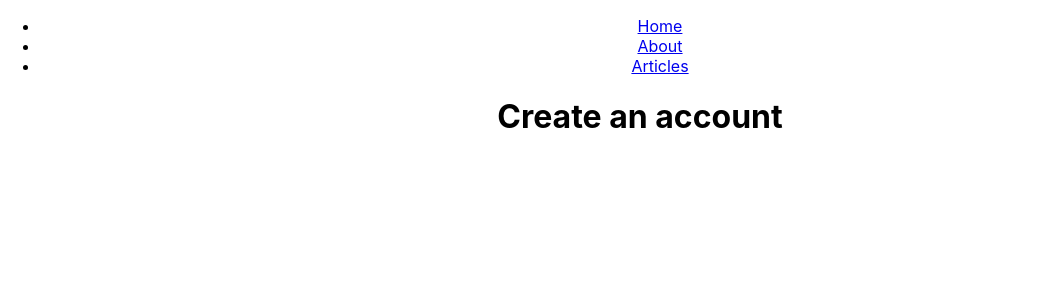
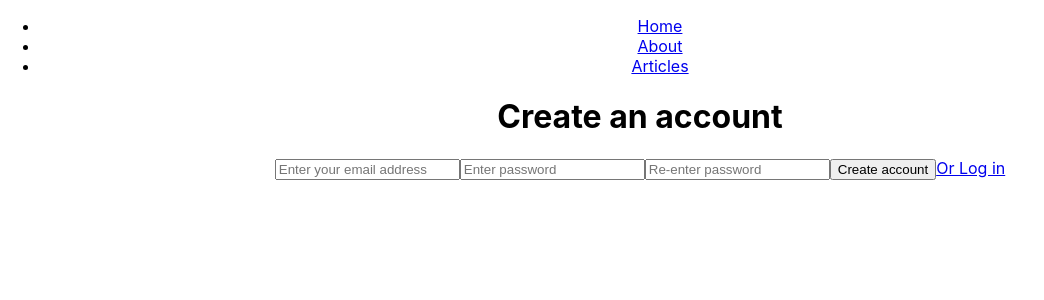
Before and after one commit to Angelica-TD/basic-react-app, a React (Create React App) app: page /create-account in a window 1280 px wide. Shown: the top 300 px of the page, without its empty margins (0-1044 px from the left). Built offline with nearby package versions, Linux system fonts and the light colour scheme.

Commit message:
implement create account feature using firebase auth and createUserWithEmailAndPassword function

```diff
--- a/src/pages/CreateAccountPage.js
+++ b/src/pages/CreateAccountPage.js
@@ -1,6 +1,59 @@
+import { useState } from "react";
+import { Link, useNavigate } from "react-router-dom";
+import { getAuth, createUserWithEmailAndPassword } from "firebase/auth";
+
+
 const CreateAccountPage = () =>{
+
+    const [email, setEmail] = useState('');
+    const [password, setPassword] = useState('');
+    const [confirmPassword, setConfirmPassword] = useState('');
+    const [error, setError] = useState('');
+
+    const navigate = useNavigate();
+
+    const createAccount = async () =>{
+        try{
+
+            if( password !== confirmPassword ){
+                setError('Password and confirm password do not match.');
+                return;
+            }
+
+            await createUserWithEmailAndPassword(getAuth(), email, password);
+            navigate('/articles');
+
+        } catch(error){
+            setError(error.message);
+        }
+    }
+
     return(
+        <>
         <h1>Create an account</h1>
+        {error && <p className="error">{error}</p>}
+        <input
+                placeholder="Enter your email address"
+                value={email}
+                onChange={e => setEmail(e.target.value)}
+        />
+
+        <input type="password"
+            placeholder="Enter password"
+            value={password}
+            onChange={e => setPassword(e.target.value)}
+        />
+
+        <input type="password"
+            placeholder="Re-enter password"
+            value={confirmPassword}
+            onChange={e => setConfirmPassword(e.target.value)}
+        />
+
+        <button onClick={createAccount}>Create account</button>
+
+        <Link to="/login">Or Log in</Link>
+        </>
     )
 }
 
```
